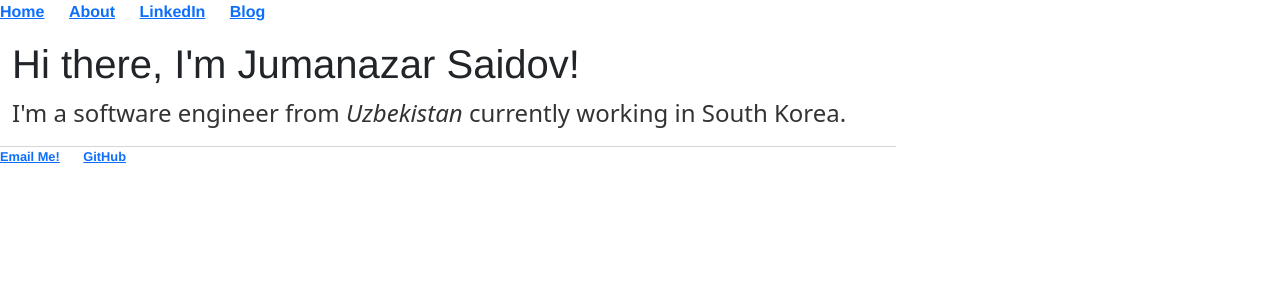
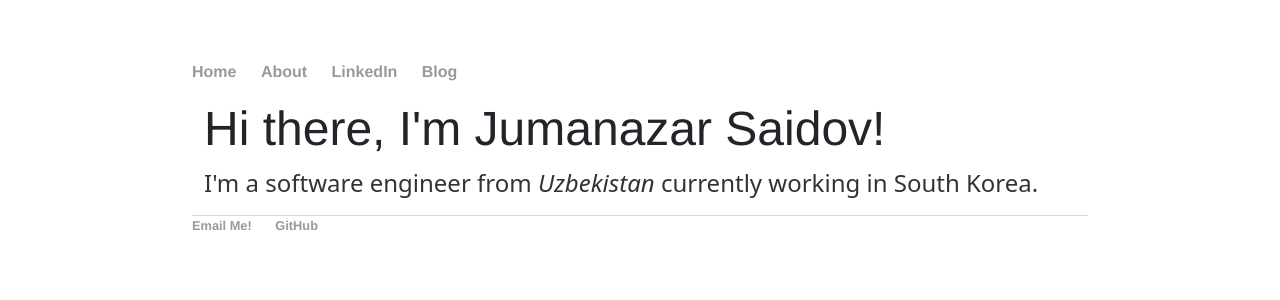
Before and after one commit to jsr1611/jsr1611.github.io, a Jekyll site: the page built from index.html, in a window 1280 px wide. Shown: the top 300 px of the page. Built offline with Jekyll 4.4.1, drawn with Linux system fonts in a browser that asks for light colours.

Commit message:
updated structure

```diff
--- a/_layouts/default.html
+++ b/_layouts/default.html
@@ -3,8 +3,8 @@
 		<head>
 			<title>{{ page.title }}</title>
 			<!-- link to main stylesheet -->
+			<link href="https://cdn.jsdelivr.net/npm/bootstrap@5.1.3/dist/css/bootstrap.min.css" rel="stylesheet" integrity="sha384-1BmE4kWBq78iYhFldvKuhfTAU6auU8tT94WrHftjDbrCEXSU1oBoqyl2QvZ6jIW3" crossorigin="anonymous">
 			<link rel="stylesheet" type="text/css" href="/css/main.css">
-			<link href="https://cdn.jsdelivr.net/npm/bootstrap@5.1.3/dist/css/bootstrap.min.css" rel="stylesheet" integrity="sha384-1BmE4kWBq78iYhFldvKuhfTAU6auU8tT94WrHftjDbrCEXSU1oBoqyl2QvZ6jIW3" crossorigin="anonymous">
 			<!-- google analytics - i will not share this data with google -->
 			{% include analytics.html %}
 
```
